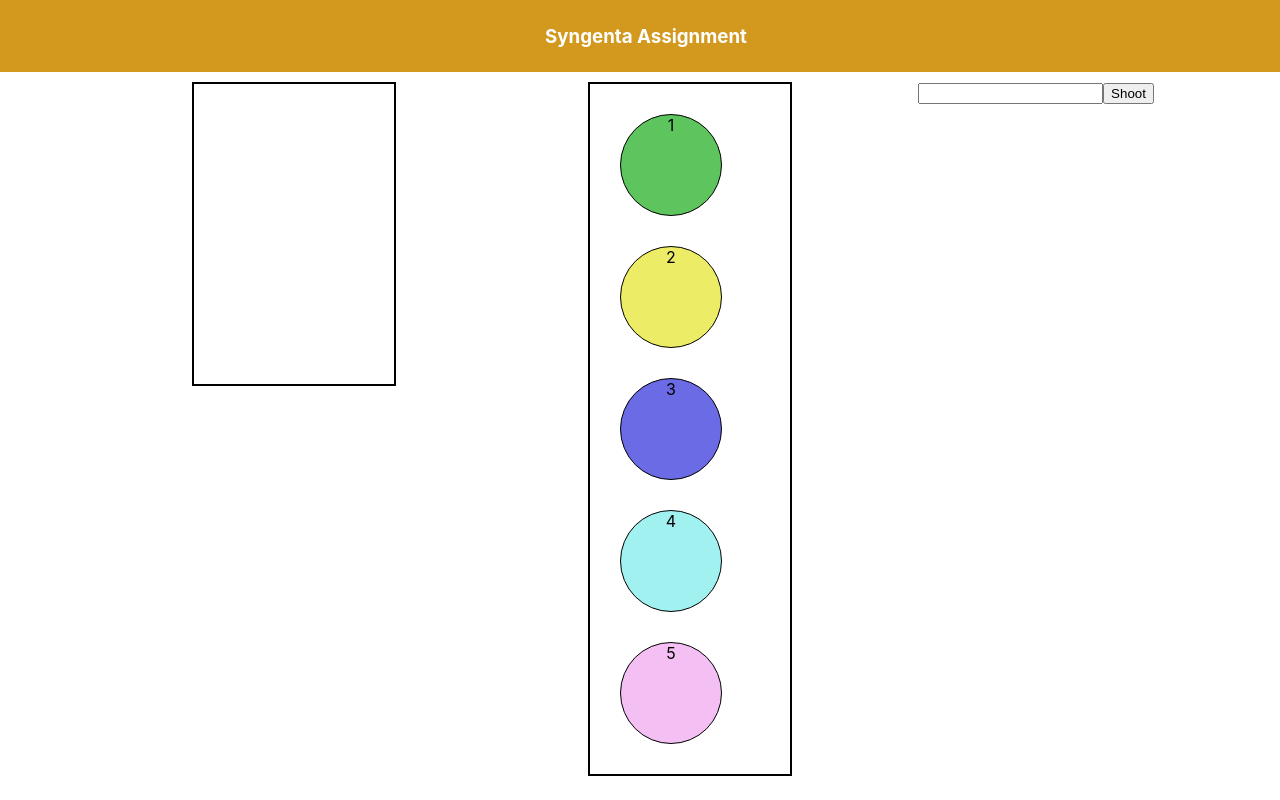
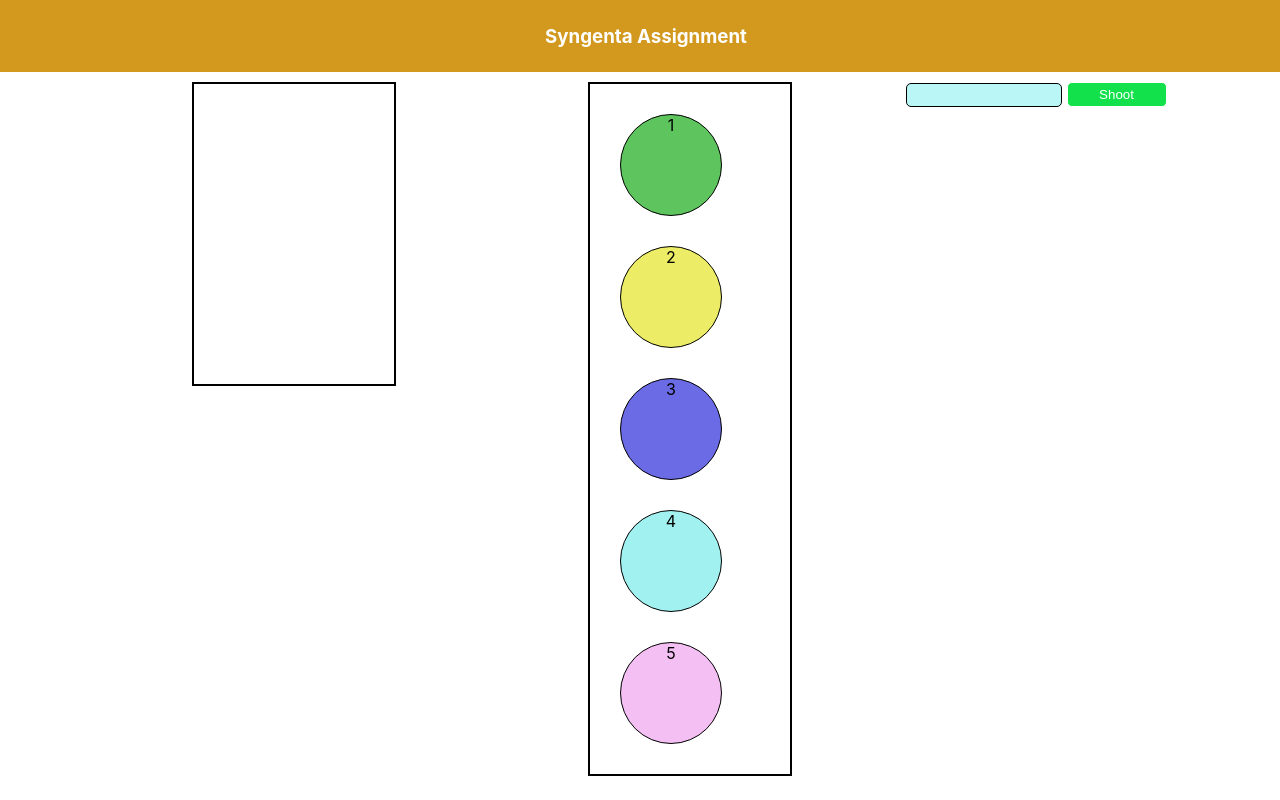
Before and after one commit to bheema-284/syngenta, a React (Vite) app in the folder my_app/: page / in a window 1280 px wide. Built offline with nearby package versions, Linux system fonts and the light colour scheme.

Commit message:
some UI is updated

```diff
--- a/my_app/src/App.css
+++ b/my_app/src/App.css
@@ -15,6 +15,7 @@
   min-height: 300px;
   float: left;
   border: black 2px solid;
+  cursor: pointer;
 }
 .balls {
   width: 100px;
@@ -23,6 +24,25 @@
   border: 1.5px solid ;
   margin: 30px;
   text-align: center;
+  cursor: pointer;
+}
+input{
+  width: 150px;
+  height: 20px;
+  background-color: rgb(186, 246, 246);
+  border-radius: 5px;
+  color: black;
+  border: solid .5px;
+}
+button{
+  background-color: rgb(18, 225, 76);
+  color: white;
+  border-radius: 5px;
+  width: 100px;
+   height: 25px;
+   border: solid 1px ;
+   margin-left: 5px;
+   cursor: pointer;
 }
 
 /*Navbar Style CSS */
```
